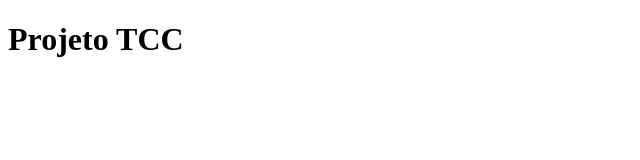
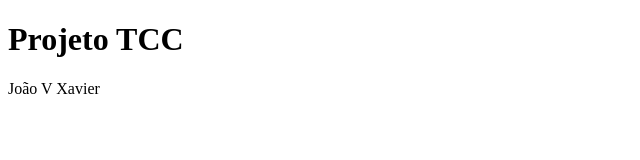
Before and after one commit to jxavierjorge/ProjetoTCC, a plain HTML site: page index.html in a window 1280 px wide. Shown: the whole page, without its empty margins (0-640 px from the left). Drawn offline with Linux system fonts and the light colour scheme.

Commit message:
Adicionei meu nome

```diff
--- a/index.html
+++ b/index.html
@@ -7,5 +7,6 @@
 </head>
 <body>
     <h1>Projeto TCC</h1>
+    <p>João V Xavier</p>
 </body>
 </html>
```
